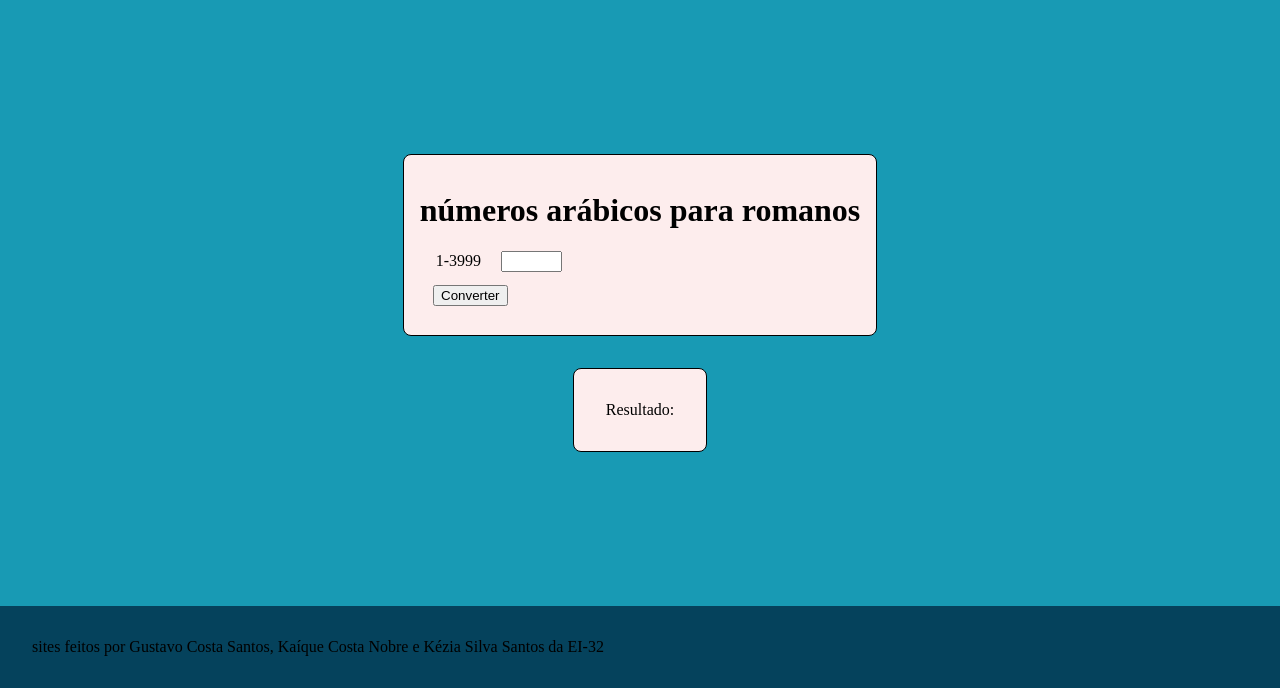
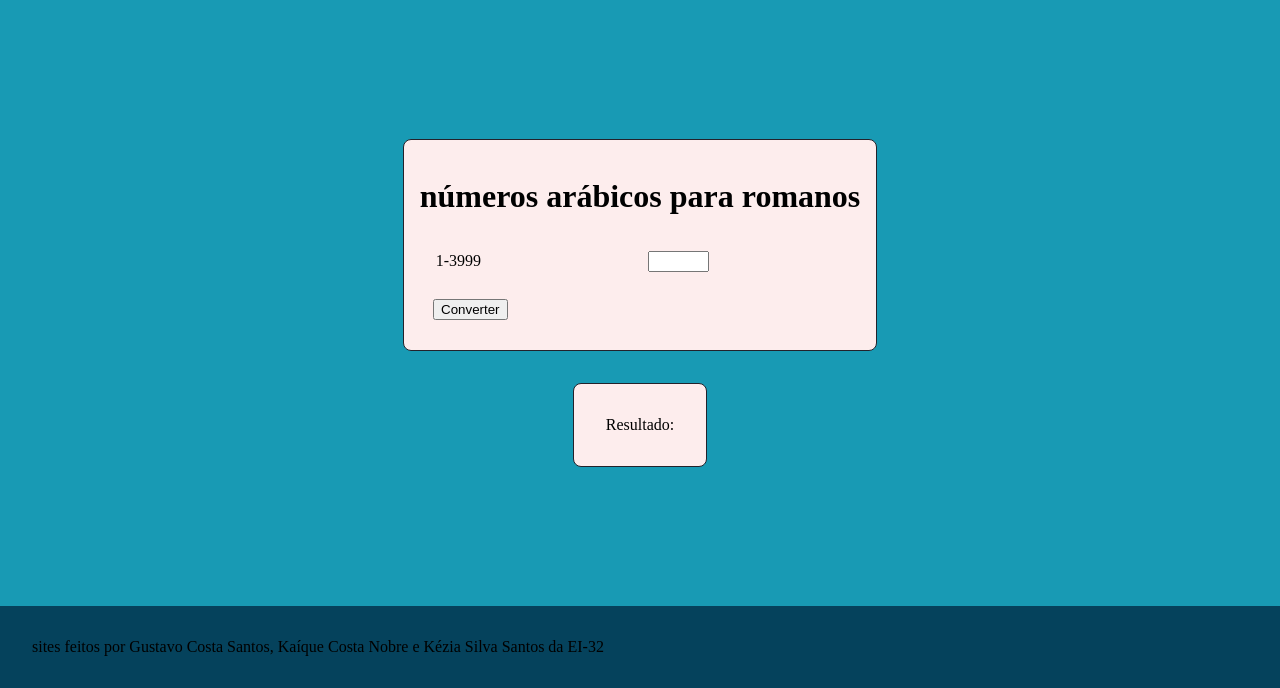
Before and after one commit to Zer0-Zer0/atividade_paranhos_php, a PHP site: page /romano/index.php in a window 1280 px wide. Shown: the part 112-800 px from the top of the page. Run offline with PHP 8.4, Linux system fonts and the light colour scheme.

Commit message:
Changing more colors to the standard pallete 	modified:   _css/style.css

```diff
--- a/_css/style.css
+++ b/_css/style.css
@@ -56,6 +56,18 @@ main {
     height: max-content;
 }
 
+label,
+input,
+p {
+    margin: 1em;
+}
+
+input[type="text"],
+input[type="tel"],
+input[type="email"] {
+    max-width: 16em;
+}
+
 .hidden {
     display: none;
 }
@@ -75,7 +87,7 @@ main {
     padding: 1em;
     margin: 1em;
 
-    border: 1px solid black;
+    border: 1px solid var(--p-black-01);
 
     background-color: var(--p-white-01);
 }
@@ -91,6 +103,8 @@ main {
 
     width: 5em;
     height: 5em;
+
+    border: 1px solid var(--p-black-01);
 
     background-color: var(--p-white-01);
     aspect-ratio: 1/1;
@@ -108,7 +122,7 @@ main {
     margin: 1em;
 }
 
-div.formulary {
+.formulary {
     display: flex;
     justify-content: space-between;
     align-items: center;
@@ -116,18 +130,6 @@ div.formulary {
 
 .mono {
     font: 1em "mono";
-}
-
-label,
-input,
-p {
-    margin: 1em;
-}
-
-input[type="text"],
-input[type="tel"],
-input[type="email"] {
-    max-width: 16em;
 }
 
 .center_abs {
```
